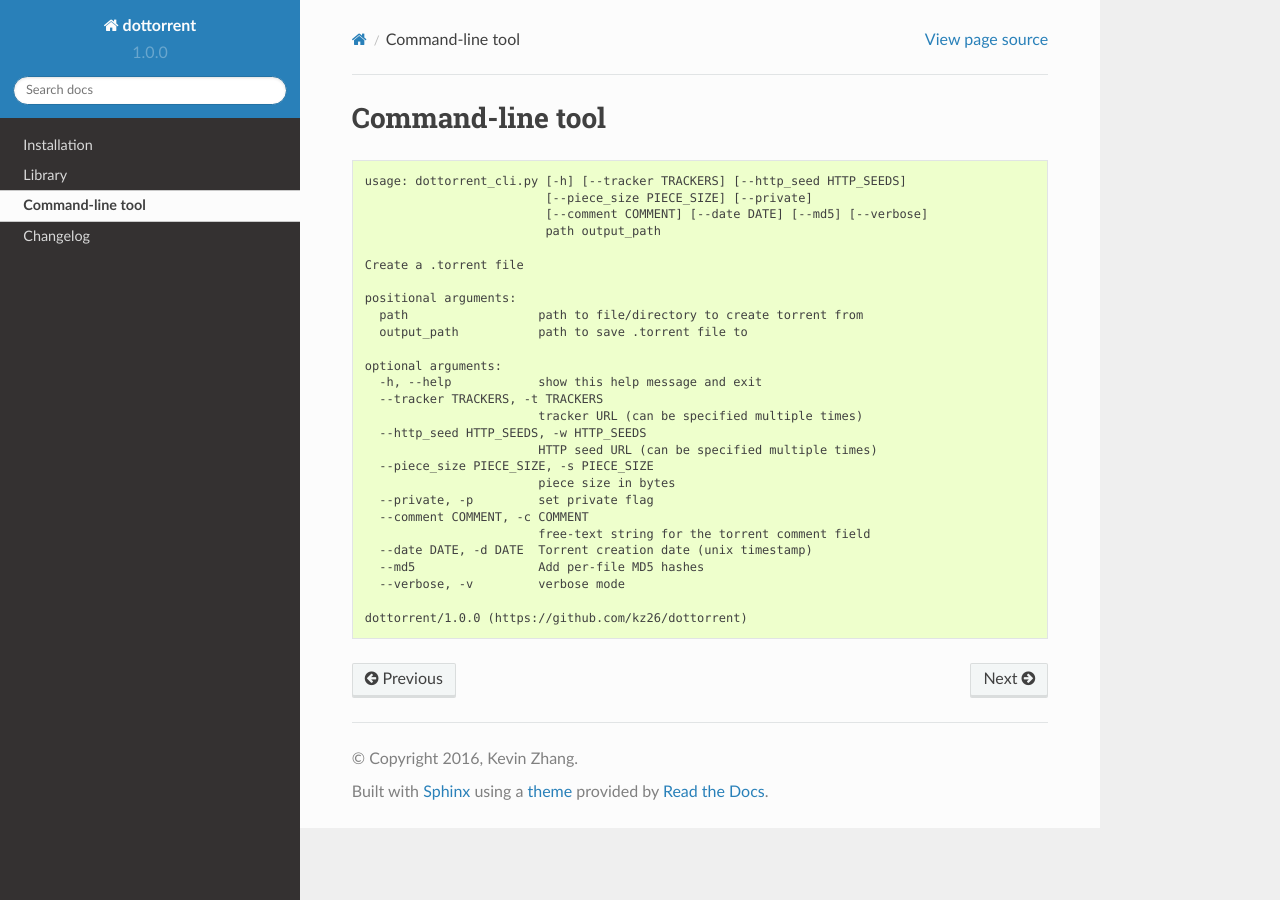
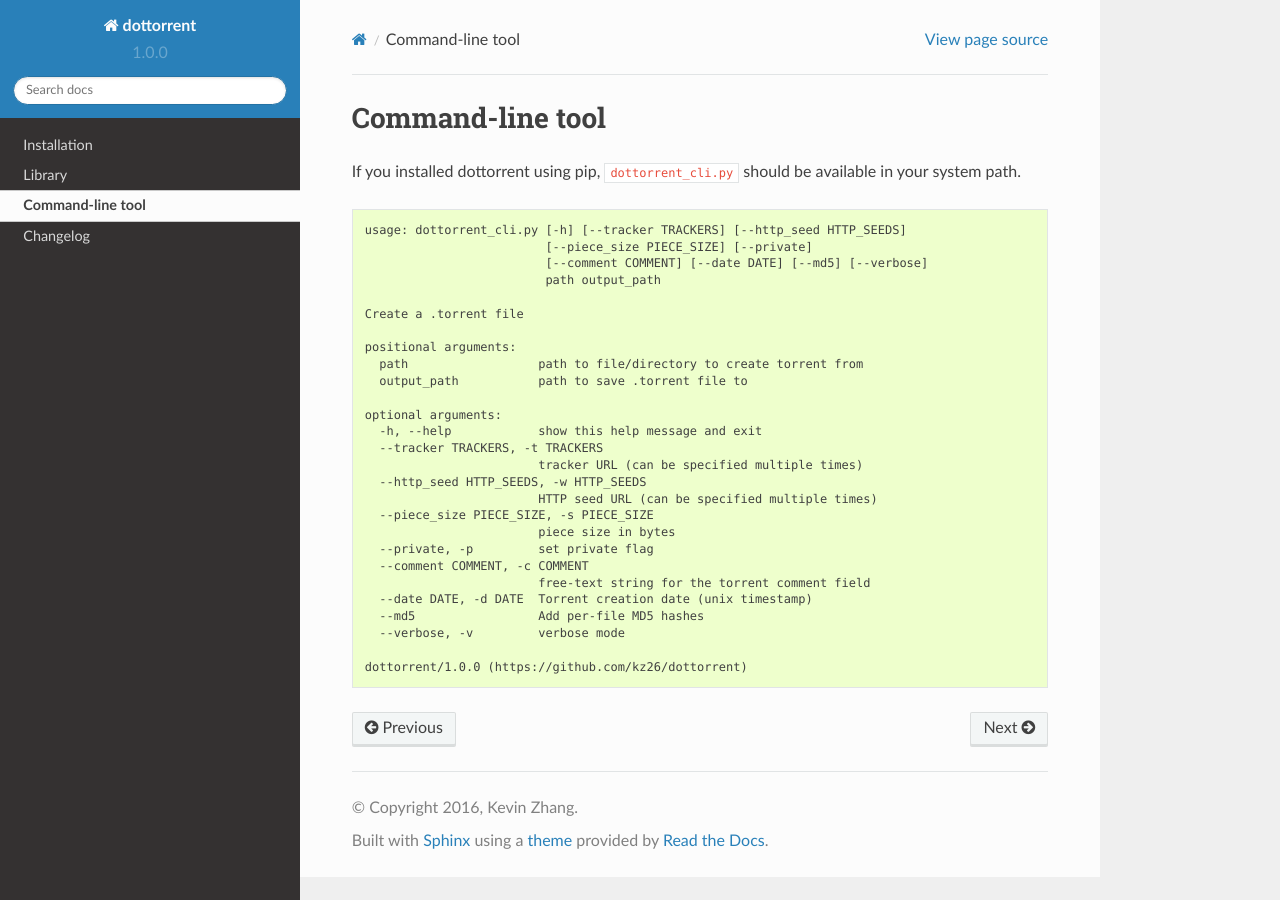
Before and after one commit to kz26/dottorrent, a Sphinx documentation site: the page built from docs/cli.rst, in a window 1280 px wide. Built offline with Sphinx 7.4.7 and the Read the Docs theme 2.0.0, drawn with Linux system fonts in a browser that asks for light colours.

Commit message:
Update cli.rst

```diff
--- a/docs/cli.rst
+++ b/docs/cli.rst
@@ -1,5 +1,8 @@
 Command-line tool
 =================
+
+If you installed dottorrent using pip, ``dottorrent_cli.py`` should be
+available in your system path.
 
 .. highlight:: none
 
```
